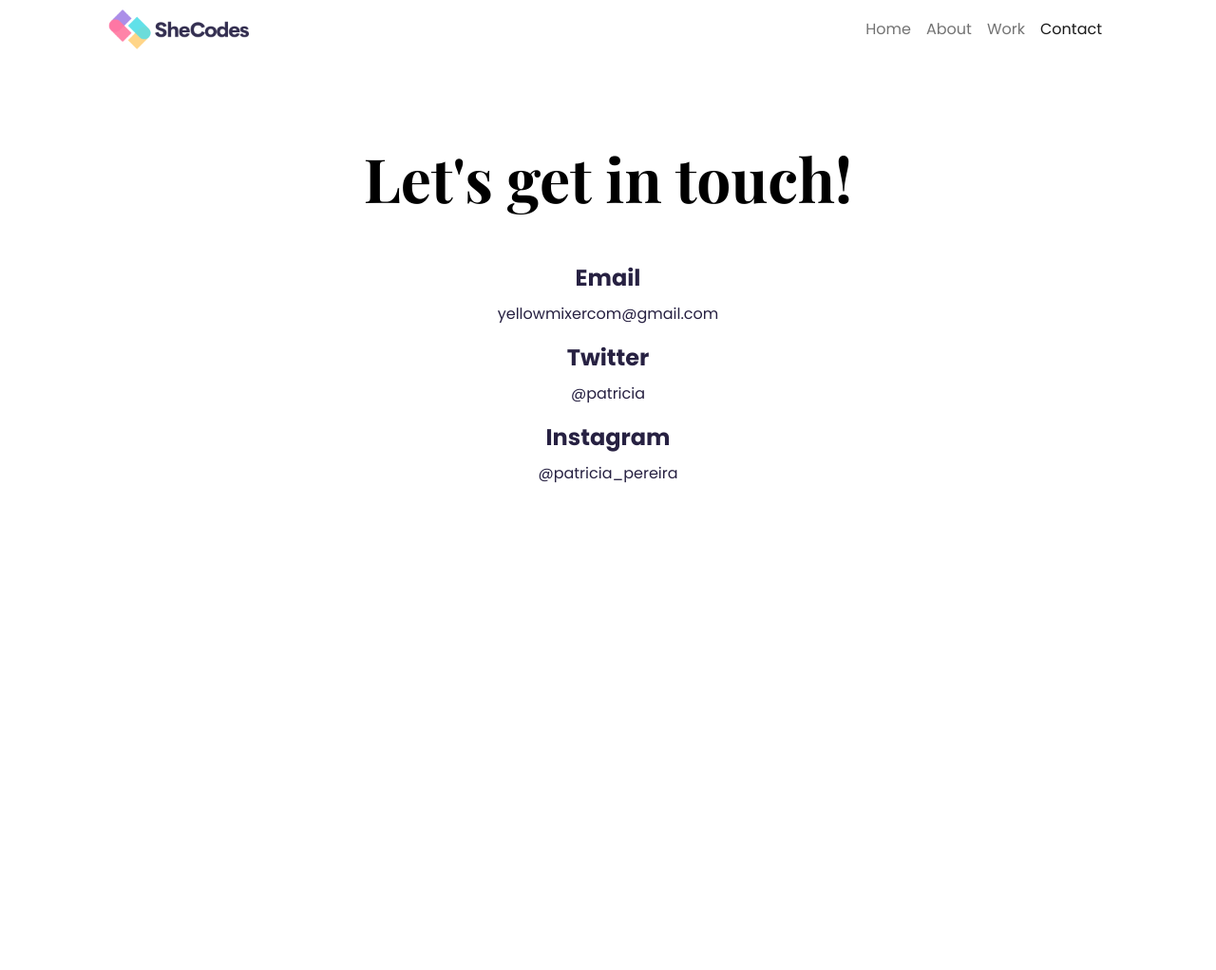
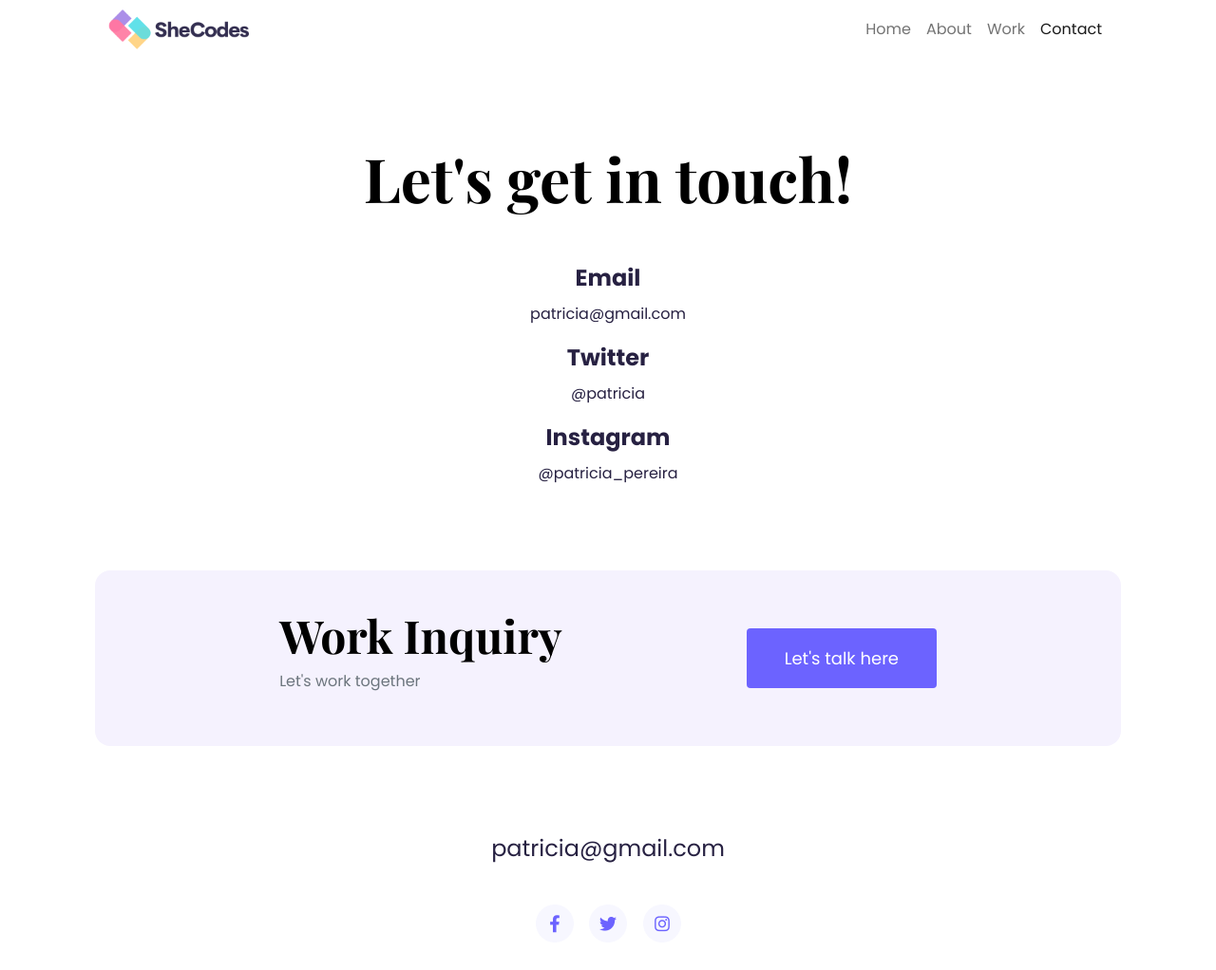
Before and after one commit to Maryna-ym/Portfolio-1.0, a plain HTML site: page contact.html in a window 1280 px wide. Shown: the whole page at 95% size. Before the commit the page ends 800 px from the top, so only its background shows below. Drawn offline with nearby package versions, Linux system fonts and the light colour scheme.

Commit message:
Added footer to all pages

```diff
--- a/contact.html
+++ b/contact.html
@@ -66,12 +66,8 @@
       <h1 class="mb-5">Let's get in touch!</h1>
       <h3>Email</h3>
       <p>
-        <a
-          href="mailto:yellowmixercom@gmail.com"
-          class="email-link"
-          title="e-mail"
-        >
-          yellowmixercom@gmail.com
+        <a href="mailto:patricia@gmail.com" class="email-link" title="e-mail">
+          patricia@gmail.com
         </a>
       </p>
       <h3>Twitter</h3>
@@ -96,6 +92,36 @@
           @patricia_pereira
         </a>
       </p>
+      <div class="footer">
+        <div class="lets-talk rounded-4">
+          <div class="d-none d-sm-block text-start">
+            <h4>Work Inquiry</h4>
+            <p class="text-muted">Let's work together</p>
+          </div>
+          <div>
+            <a
+              href="/contact.html"
+              class="contact-link mx-auto"
+              title="Contact me"
+              >Let's talk here</a
+            >
+          </div>
+        </div>
+        <a href="mailto:patricia@gmail.com" class="email-link" title="e-mail"
+          >patricia@gmail.com</a
+        >
+        <div class="icons">
+          <a href="https://www.facebook.com" target="_blank" title="Facebook">
+            <img src="/images/facebook.png" alt="facebook" />
+          </a>
+          <a href="https://www.twitter.com" target="_blank" title="Twitter">
+            <img src="/images/twitter.png" alt="facebook" />
+          </a>
+          <a href="https://www.instagram.com" target="_blank" title="Instagram">
+            <img src="/images/instagram.png" alt="facebook" />
+          </a>
+        </div>
+      </div>
     </div>
 
     <script
--- a/style.css
+++ b/style.css
@@ -10,7 +10,8 @@ body {
 }
 
 h1,
-h2 {
+h2,
+h4 {
   font-family: "Playfair Display", serif;
   color: black;
 }
@@ -162,11 +163,17 @@ h2 {
     padding-left: 20px !important;
     padding-right: 20px !important;
   }
+  .lets-talk h4 {
+    font-size: 36px !important;
+  }
+  .footer .email-link {
+    font-size: 16px !important;
+  }
 }
 
 .aboutme-box,
 .work-container {
-  padding: 150px 100px;
+  padding: 150px 100px 0px 100px;
 }
 
 .aboutme-box h1,
@@ -187,8 +194,40 @@ h2 {
   font-weight: bold;
 }
 
-.aboutme-box p {
+.text-about {
   font-size: 16px;
   padding-bottom: 30px;
   line-height: 30px;
 }
+
+.lets-talk {
+  display: flex;
+  justify-content: space-evenly;
+  align-items: center;
+  background-color: var(--secondary-color);
+  margin: 90px 0px;
+  padding: 40px 0px;
+}
+
+.lets-talk h4 {
+  font-size: 48px;
+}
+
+.footer .email-link {
+  text-align: center;
+  font-size: 24px;
+  display: block;
+}
+
+.icons {
+  display: flex;
+  justify-content: space-evenly;
+  width: 186px;
+  height: auto;
+  margin: 41px auto 80px auto;
+}
+
+.icons img {
+  width: 40px;
+  height: 40px;
+}
```
Also changed, not shown: about.html (+38 -5 lines), index.html (+31 -4 lines), work.html (+30 -0 lines), images/facebook.png (added), images/instagram.png (added), images/twitter.png (added), 2 other files.
